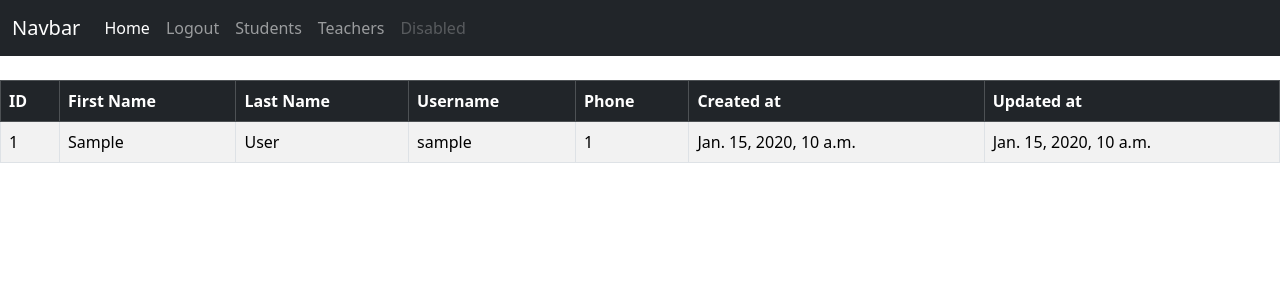
After one commit to Abresh512/MaWeb, a Django app: page /teachers in a window 1280 px wide. The commit adds this page. Shown: the top 300 px of the page. Run offline with Django 5.2, Linux system fonts and the light colour scheme; a user stored in the database is signed in; tables that the repository leaves empty hold one stand-in row (values such as "Sample post").

Commit message:
new navbar

```diff
--- a/app/models.py
+++ b/app/models.py
@@ -25,7 +25,6 @@ grade_choices = [
 ]
 
 class Registration(models.Model):
-
     first_Name = models.CharField(max_length=50)
     middle_Name = models.CharField(max_length=50)
     last_Name = models.CharField(max_length=50)
@@ -38,7 +37,17 @@ class Registration(models.Model):
     gender = models.CharField(max_length=10, choices=gender_choices, default=False)
     grade = models.CharField(max_length=10, choices=grade_choices, default=False)
 
+    def __str__(self):
+        return self.first_Name
 
+class Teacher(models.Model):
+    first_Name = models.CharField(max_length=50)
+    last_Name = models.CharField(max_length=50)
+    phone = models.IntegerField()
+    username = models.CharField(max_length=50)
+    password = models.CharField(max_length=10)
+    created_at = models.DateTimeField(auto_now_add=True)
+    updated_at = models.DateTimeField(auto_now=True)
     def __str__(self):
         return self.first_Name
 
@@ -50,34 +59,25 @@ class Subject(models.Model):
         return self.subject
 
 
-
-class Teacher(models.Model):
-    first_Name = models.CharField(max_length=50)
-    middle_Name = models.CharField(max_length=50)
-    last_Name = models.CharField(max_length=50)
-    phone = models.IntegerField()
-    username = models.CharField(max_length=50)
-    password = models.CharField(max_length=10)
-    created_at = models.DateTimeField(auto_now_add=True)
-    updated_at = models.DateTimeField(auto_now=True)
-    def __str__(self):
-        return self.first_Name
-
-
 class Subj_teach(models.Model):
     teacher = models.ManyToManyField(Teacher, related_name="teach")
     subject = models.ForeignKey(Subject, null=True, on_delete=models.CASCADE, related_name="sub_teach")
     grade = models.CharField(null=True, blank=True, default=False, max_length=10, choices=grade_choices)
 
 
-
 class Class_leader(models.Model):
     teacher = models.ForeignKey(Teacher, on_delete=models.CASCADE, related_name="nameing_teacher")
     student = models.ManyToManyField(Registration, related_name="roster")
 
+    def __str__(self):
+        return f"{self.student} is in {self.teacher}"
 
 
 class Student_subject(models.Model):
     student = models.ManyToManyField(Registration, related_name='student_subject')
     subject = models.ManyToManyField(Subject, related_name='subject_student')
     grade = models.CharField(null=True, blank=True, default=False, max_length=10, choices=grade_choices)
+
+
+    def __str__(self):
+        return f"{self.student}\n {self.subject} \n{self.grade}"
--- a/app/templates/pages/navbar.html
+++ b/app/templates/pages/navbar.html
@@ -9,7 +9,8 @@
         <a class="nav-link active" aria-current="page" href="{% url 'index' %}">Home</a>
         {% if user.is_authenticated %}
         <a class="nav-link" href="{% url 'logout' %}">Logout</a>
-        <a class="nav-link" href="{% url 'output' %}">List</a>
+        <a class="nav-link" href="{% url 'students' %}">Students</a>
+        <a class="nav-link" href="{% url 'teachers' %}">Teachers</a>
         {% else %}
         <a class="nav-link" href="{% url 'register' %}">Register</a>
         <a class="nav-link" href="{% url 'login' %}">Login</a>
--- a/app/templates/pages/output.html
+++ b/app/templates/pages/students.html
@@ -2,7 +2,7 @@
 
 {% block body %}
 
-  {% if user.is_authenticated %}
+{% if user.is_authenticated %}
 
 <br>
       <table class="table table-striped table-hover table-bordered">
@@ -48,4 +48,6 @@
   {% endif %}
 
 
+
+
 {% endblock %}
--- /dev/null
+++ b/app/templates/pages/teachers.html
@@ -0,0 +1,42 @@
+{% extends 'pages/layout.html' %}
+
+{% block body %}
+
+{% if user.is_authenticated %}
+
+<br>
+      <table class="table table-striped table-hover table-bordered">
+        <thead class="table-dark">
+            <tr>
+              <th scope="col">ID</th>
+              <th scope="col">First Name</th>
+              <th scope="col">Last Name</th>
+              <th scope="col">Username</th>
+              <th scope="col">Phone</th>
+              <th scope="col">Created at</th>
+              <th scope="col">Updated at</th>
+
+            </tr>
+          </thead>
+          <tbody>
+
+              {% if records %}
+              {% for record in records %}
+
+              <tr>
+                  <td>{{ record.id }}</td>
+                  <td>{{ record.first_Name }}</td>
+                  <td>{{ record.last_Name }}</td>
+                  <td>{{ record.username }}</td>
+                  <td>{{ record.phone }}</td>
+                  <td>{{ record.created_at }}</td>
+                  <td>{{ record.updated_at }}</td>
+                </tr>
+
+                {% endfor %}
+                {% endif %}
+
+
+  {% endif %}
+
+{% endblock %}
--- a/app/urls.py
+++ b/app/urls.py
@@ -6,6 +6,6 @@ urlpatterns = [
     path('register', views.register, name='register'),
     path('login', views.login_user, name='login'),
     path('logout', views.logout_user, name='logout'),
-    path('output', views.output, name='output'),
-
+    path('students', views.students, name='students'),
+    path('teachers', views.teachers, name="teachers")
 ]
--- a/app/views.py
+++ b/app/views.py
@@ -1,7 +1,7 @@
 from django.shortcuts import render, redirect
 from django.contrib.auth import authenticate, login, logout
 from .forms import RegisterForm
-from .models import Registration
+from .models import Registration, Teacher
 # Create your views here.
 
 def index(request):
@@ -19,7 +19,13 @@ def register(request):
         if 'submitted' in request.GET:
             submitted = True
 
-    return render(request, 'pages/register.html', {'form':form, 'submitted':submitted, 'student':'student'})
+    return render(request, 'pages/register.html',
+        {'form':form,
+        'submitted':submitted,
+        })
+
+
+
 
 
 
@@ -40,7 +46,7 @@ def logout_user(request):
     return redirect('index')
 
 
-def output(request):
+def students(request):
     if request.user.is_authenticated:
         records = Registration.objects.all()
         if request.method == 'post':
@@ -49,8 +55,25 @@ def output(request):
             user = authenticate(request, username=username, password=password)
             if user is not None:
                 login(request, user)
-                return redirect('output')
+                return redirect('students')
             else:
                 return redirect('index')
-        return render(request, 'pages/output.html', {'records':records})
+        return render(request, 'pages/students.html', {'records':records})
     return redirect('index')
+
+
+
+def teachers(request):
+    if request.user.is_authenticated:
+        records = Teacher.objects.all()
+        if request.method == 'post':
+            username = request.POST.get['username']
+            password = request.POST.get['password']
+            user = authenticate(request, username=username, password=password)
+            if user is not None:
+                login(request, user)
+                return redirect('teachers')
+            else:
+                return redirect('index')
+        return render(request, 'pages/teachers.html', {'records':records})
+    return redirect('index')
```
Also changed, not shown: app/migrations/0016_remove_teacher_middle_name.py (added).
